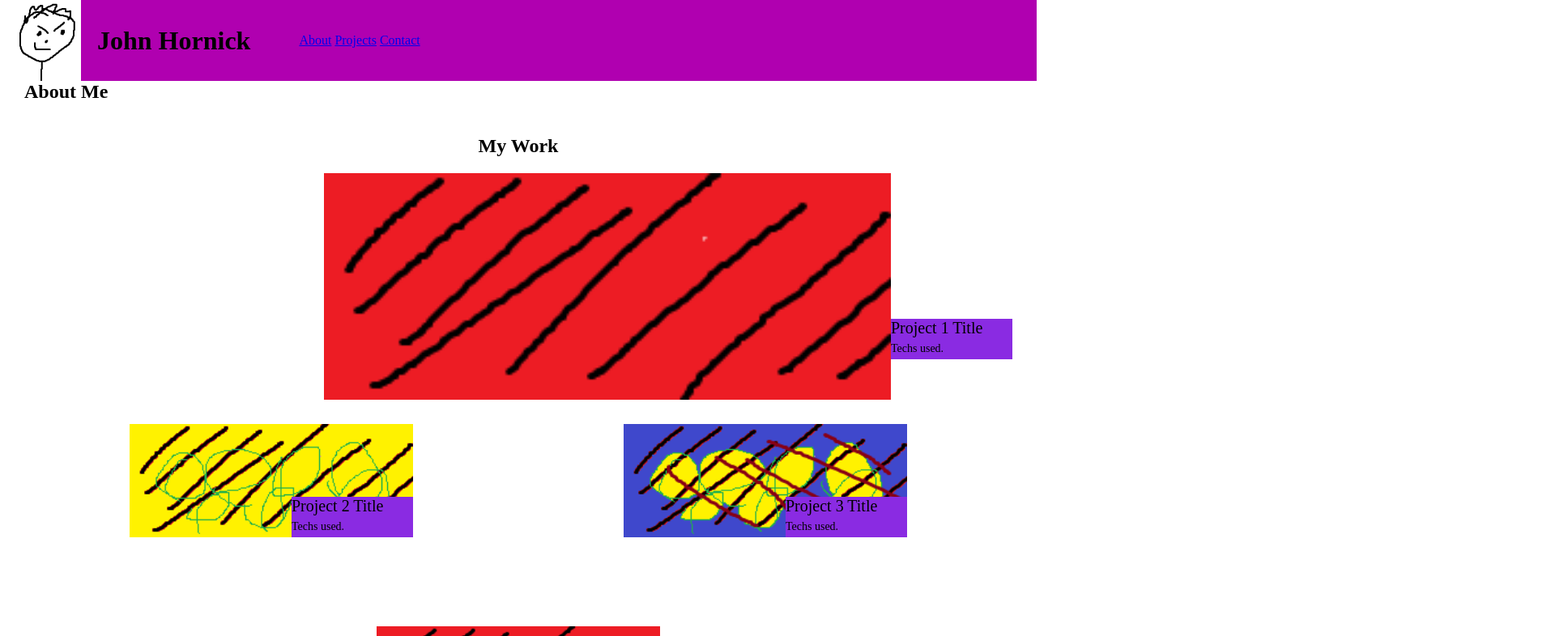
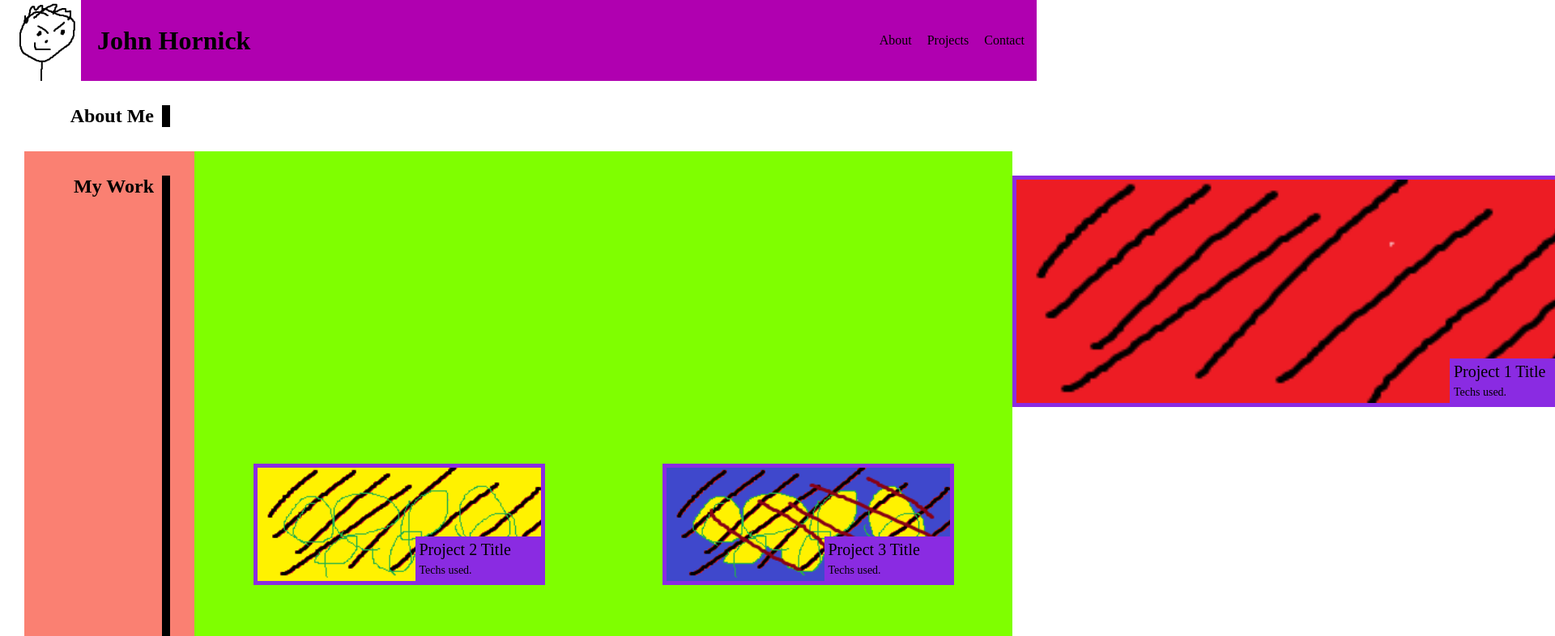
Before and after one commit to hornickjohn/my-project-portfolio, a plain HTML site: page index.html in a window 1280 px wide. Shown: the top 786 px of the page at 81% size, 1920 px wide, since content can reach past the window. Drawn offline with Linux system fonts and the light colour scheme.

Commit message:
More foundational code, bugs fixed.

```diff
--- a/assets/style.css
+++ b/assets/style.css
@@ -3,6 +3,7 @@ body {
     padding:0;
 }
 
+/* Begin Header Content */
 body>header {
     position: absolute;
     width:100%;
@@ -11,23 +12,42 @@ body>header {
     background-color: #B000B0;
     display:flex;
     align-items:center;
+    justify-content:space-between;
 }
-
+body>header>div {
+    display:flex;
+    align-items:center;
+}
 header img {
     max-height:100px;
 }
-
 header ul {
     list-style:none;
     text-align:right;
+    margin-right:15px;
+    padding-left:0;
+}
+header li {
+    display:inline-block;
+    margin-left:15px;
+}
+h1 {
+    padding: 20px 0 20px 20px;
+    display:inline-block;
 }
 
-header li {
-    display:inline;
+
+a {
+    color:inherit;
+    text-decoration:none;
 }
 
-h1 {
-    padding: 20px;
+main h2 {
+    width: 150px;
+    border-right:10px solid black;
+    text-align:right;
+    padding-right:10px;
+    box-sizing:border-box;
 }
 
 main {
@@ -36,17 +56,29 @@ main {
 
 main section {
     margin:0 30px;
+    display:flex;
+}
+
+h2 {
+    margin:30px;
 }
 
 #projects {
     display:flex;
     flex-wrap: wrap;
-    justify-content: space-around;
+    background-color:salmon;
+}
+#projects>div {
+    display:flex;
+    flex:1 1 700px;
+    background-color:chartreuse;
+    justify-content:space-around;
+    flex-wrap: wrap;
 }
 
 .card {
     flex:0 0 200px;
-    margin:30px;
+    margin:10px;
 }
 
 .card span {
@@ -60,26 +92,48 @@ main section {
     flex-wrap:wrap;
     justify-content:flex-end;
     align-items:flex-end;
+    transition: transform 0.5s;
+}
+.card figure:hover {
+    filter:brightness(200%);
+    transform:scale(105%);
 }
 
 .card img {
     width:100%;
     min-width:350px;
     max-width: 700px;
+    border:5px solid blueviolet;
 }
 
 #projects .card:first-of-type {
     width:100%;
+    max-width:700px;
     flex:none;
     margin:0;
+    padding:0 100%;
+}
+
+#projects .card:first-of-type figure {
+    margin-top:30px;
 }
 
 .card figurecaption {
     display:block;
     position:relative;
-    bottom:50px;
+    bottom:60px;
     height:50px;
     width:150px;
+    padding:5px;
     font-size:20px;
     background-color:blueviolet;
 }
+
+@media screen and (max-width:992px) {
+    main h2 {
+        border-right:none;
+        border-bottom:10px solid black;
+        text-align: center;
+        width:100%;
+    }
+}
--- a/index.html
+++ b/index.html
@@ -9,8 +9,11 @@
 </head>
 <body>
     <header>
+        <!--group image and name to left of header-->
+        <div>
             <img src="./assets/images/pfp.png" alt="Photo of John" />
             <h1>John Hornick</h1>
+        </div>
         <nav>
             <ul>
                 <li><a href="#about">About</a></li>
@@ -22,33 +25,45 @@
     <main>
         <section id="about">
             <h2>About Me</h2>
+            <div>
+
+            </div>
         </section>
         <section id="projects">
             <h2>My Work</h2>
+            <div>
                 <div class="card">
+                    <a href="https://www.msn.com/" target="_blank">
                         <figure>
                             <img src="./assets/images/Project1.png" alt="image relating to first project" />
                             <figurecaption>Project 1 Title<br><span>Techs used.</span></figurecaption>
                         </figure>
+                    </a>
                 </div>
                 <div class="card">
+                    <a href="https://www.reddit.com/" target="_blank">
                         <figure>
                             <img src="./assets/images/Project2.png" alt="image relating to second project" />
                             <figurecaption>Project 2 Title<br><span>Techs used.</span></figurecaption>
                         </figure>
+                    </a>
                 </div>
                 <div class="card">
+                    <a href="https://www.reddit.com/r/dreamtheater" target="_blank">
                         <figure>
                             <img src="./assets/images/Project3.png" alt="image relating to third project" />
                             <figurecaption>Project 3 Title<br><span>Techs used.</span></figurecaption>
                         </figure>
+                    </a>
                 </div>
-
                 <div class="card">
+                    <a href="https://www.reddit.com/r/symphonyx" target="_blank">
                         <figure>
                             <img src="./assets/images/Project1.png" alt="image relating to fourth project" />
                             <figurecaption>Project 4 Title<br><span>Techs used.</span></figurecaption>
                         </figure>
+                    </a>
+                </div>
             </div>
         </section>
         <section id="contact">
```
Lines whose indentation alone changed are shown as unchanged.
